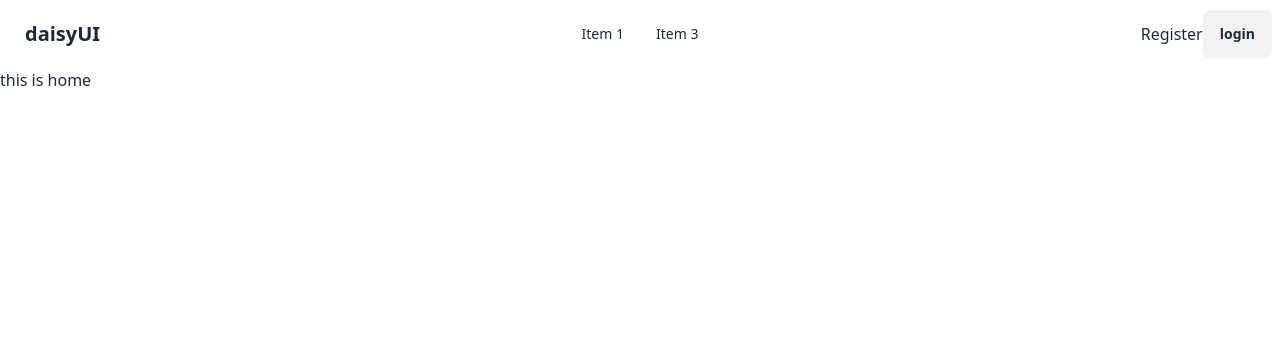
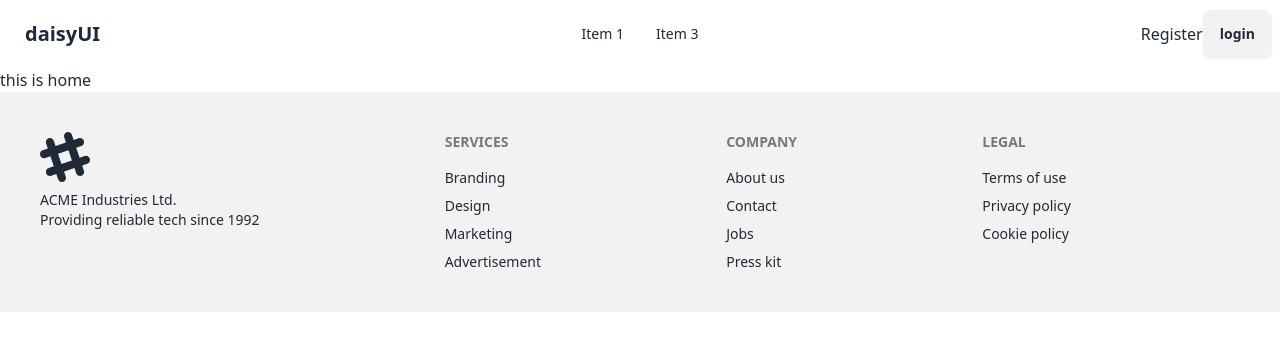
Before and after one commit to ZAHIDHOSEN/online-group-study-web-application, a React (Vite) app: page / in a window 1280 px wide. Shown: the top 350 px of the page. Built offline with nearby package versions, Linux system fonts and the light colour scheme; no server answers.

Commit message:
added logout auth and footer

```diff
--- /dev/null
+++ b/src/Components/Footer.jsx
@@ -0,0 +1,48 @@
+import React from 'react';
+
+const Footer = () => {
+    return (
+        <footer className="footer bg-base-200 text-base-content p-10">
+        <aside>
+          <svg
+            width="50"
+            height="50"
+            viewBox="0 0 24 24"
+            xmlns="http://www.w3.org/2000/svg"
+            fillRule="evenodd"
+            clipRule="evenodd"
+            className="fill-current">
+            <path
+              d="M22.672 15.226l-2.432.811.841 2.515c.33 1.019-.209 2.127-1.23 2.456-1.15.325-2.148-.321-2.463-1.226l-.84-2.518-5.013 1.677.84 2.517c.391 1.203-.434 2.542-1.831 2.542-.88 0-1.601-.564-1.86-1.314l-.842-2.516-2.431.809c-1.135.328-2.145-.317-2.463-1.229-.329-1.018.211-2.127 1.231-2.456l2.432-.809-1.621-4.823-2.432.808c-1.355.384-2.558-.59-2.558-1.839 0-.817.509-1.582 1.327-1.846l2.433-.809-.842-2.515c-.33-1.02.211-2.129 1.232-2.458 1.02-.329 2.13.209 2.461 1.229l.842 2.515 5.011-1.677-.839-2.517c-.403-1.238.484-2.553 1.843-2.553.819 0 1.585.509 1.85 1.326l.841 2.517 2.431-.81c1.02-.33 2.131.211 2.461 1.229.332 1.018-.21 2.126-1.23 2.456l-2.433.809 1.622 4.823 2.433-.809c1.242-.401 2.557.484 2.557 1.838 0 .819-.51 1.583-1.328 1.847m-8.992-6.428l-5.01 1.675 1.619 4.828 5.011-1.674-1.62-4.829z"></path>
+          </svg>
+          <p>
+            ACME Industries Ltd.
+            <br />
+            Providing reliable tech since 1992
+          </p>
+        </aside>
+        <nav>
+          <h6 className="footer-title">Services</h6>
+          <a className="link link-hover">Branding</a>
+          <a className="link link-hover">Design</a>
+          <a className="link link-hover">Marketing</a>
+          <a className="link link-hover">Advertisement</a>
+        </nav>
+        <nav>
+          <h6 className="footer-title">Company</h6>
+          <a className="link link-hover">About us</a>
+          <a className="link link-hover">Contact</a>
+          <a className="link link-hover">Jobs</a>
+          <a className="link link-hover">Press kit</a>
+        </nav>
+        <nav>
+          <h6 className="footer-title">Legal</h6>
+          <a className="link link-hover">Terms of use</a>
+          <a className="link link-hover">Privacy policy</a>
+          <a className="link link-hover">Cookie policy</a>
+        </nav>
+      </footer>
+    );
+};
+
+export default Footer;
--- a/src/Components/Navbar.jsx
+++ b/src/Components/Navbar.jsx
@@ -3,7 +3,17 @@
 import AuthContext from '../provider/AuthContext';
 
 const Navbar = () => {
-  const {user} = useContext(AuthContext)
+  const {user, logoutUser} = useContext(AuthContext)
+
+  const handleLogout = () =>{
+    logoutUser()
+    .then(() =>{
+      console.log('successful logout');
+    })
+    .catch(error =>{
+      console.log('failed to logout');
+    })
+  }
 
     const links = <>
     <li><a>Item 1</a></li>
@@ -45,7 +55,7 @@
         <div className="navbar-end">
           {
             user?  <>
-            <button className='btn'>logout</button>
+            <button onClick={handleLogout} className='btn'>logout</button>
 
 
             </> : <>
--- a/src/layout/MainLayout.jsx
+++ b/src/layout/MainLayout.jsx
@@ -1,6 +1,7 @@
 import React from 'react';
 import { Outlet } from 'react-router-dom';
 import Navbar from '../Components/Navbar';
+import Footer from '../Components/Footer';
 
 const MainLayout = () => {
     return (
@@ -8,6 +9,7 @@
         <div className='max-w-7xl mx-auto'>
             <Navbar></Navbar>
             <Outlet></Outlet>
+            <Footer></Footer>
             </div>
         </div>
     );
--- a/src/provider/AuthProvider.jsx
+++ b/src/provider/AuthProvider.jsx
@@ -1,6 +1,6 @@
 import React, { useEffect, useState } from 'react';
 import AuthContext from './AuthContext';
-import { createUserWithEmailAndPassword, onAuthStateChanged, signInWithEmailAndPassword } from "firebase/auth";
+import { createUserWithEmailAndPassword, onAuthStateChanged, signInWithEmailAndPassword, signOut } from "firebase/auth";
 import auth from '../firebase/firebase.init';
 
 const AuthProvider = ({children}) => {
@@ -16,6 +16,11 @@
     const loginUser = (email,password) =>{
         setLoading(true)
         return signInWithEmailAndPassword(auth,email,password)
+    }
+
+    const logoutUser = () =>{
+        setLoading(true)
+        return signOut(auth)
     }
 
     useEffect(() =>{
@@ -34,7 +39,8 @@
         user,
         loading,
         createUser,
-        loginUser
+        loginUser,
+        logoutUser
 
     }
     return (
```
